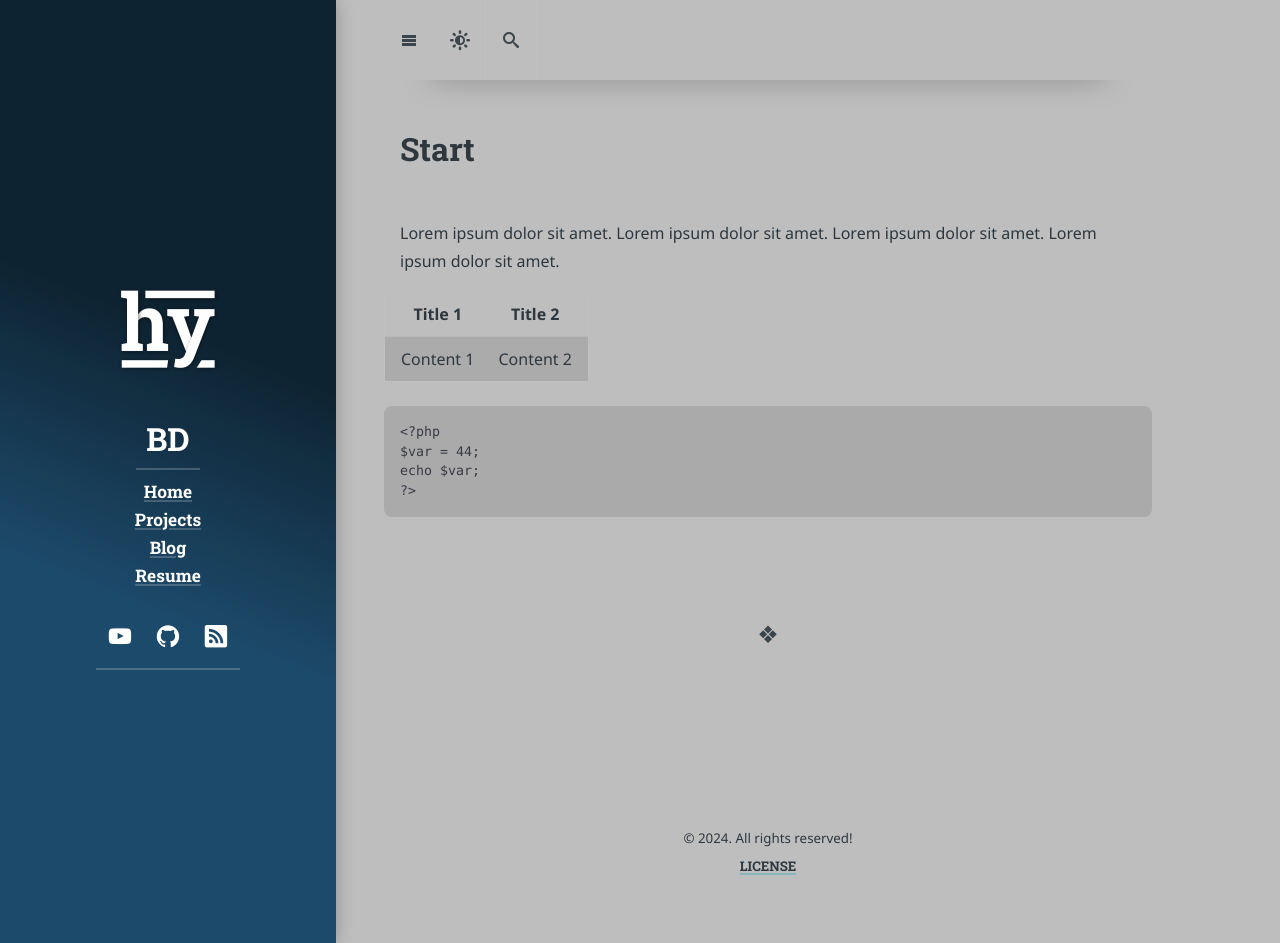
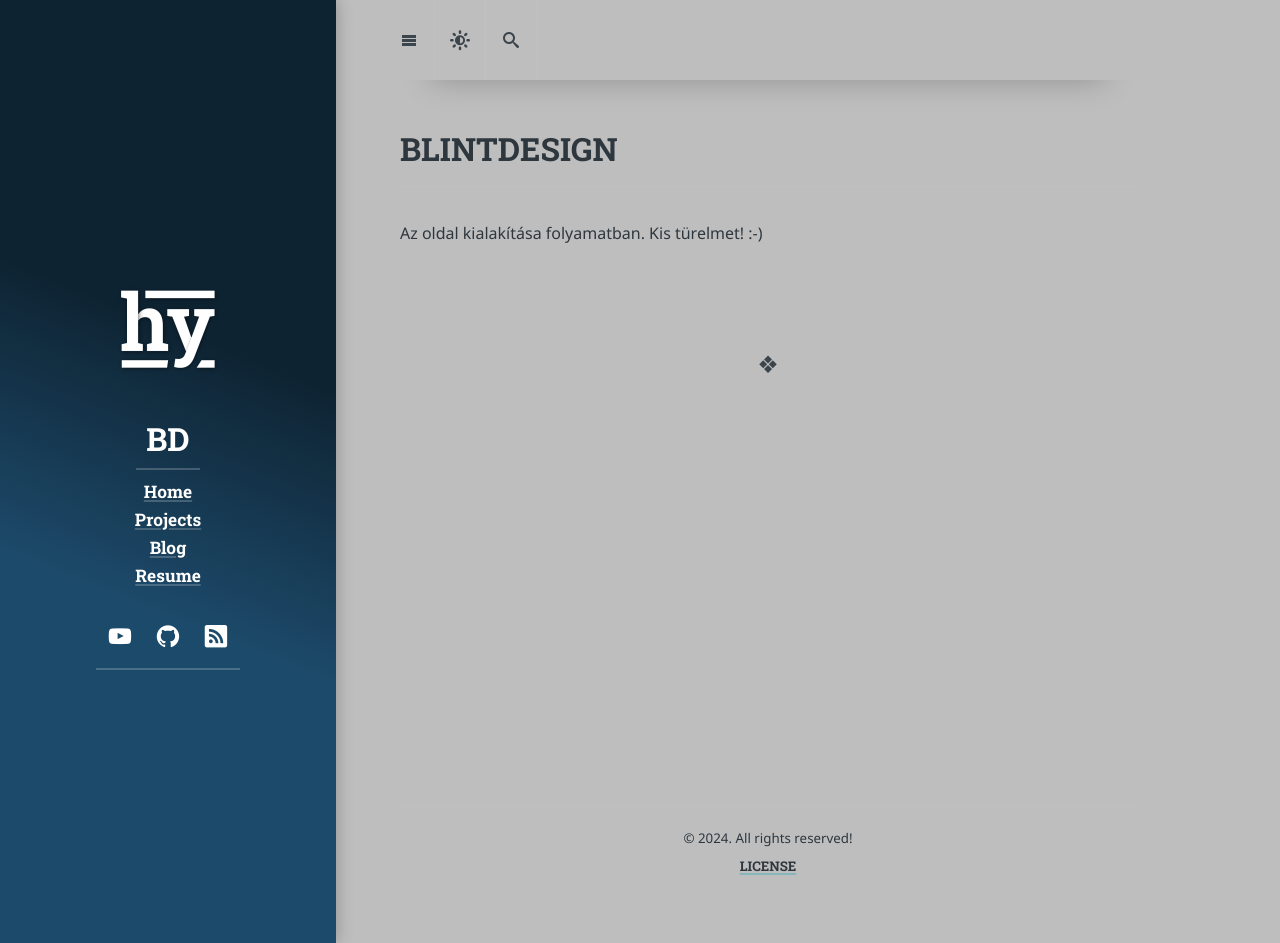
Before and after one commit to blintdesign/blintdesign.github.io, a Jekyll site: the page built from index.md, in a window 1280 px wide and 943 px high. Built offline with Jekyll 4.4.1, drawn with Linux system fonts in a browser that asks for light colours; cached includes are drawn as plain includes; nearby versions of some CDN libraries; some web fonts are replaced; library files that are not in the unit come from our copies.

Commit message:
Update index.md

```diff
--- a/index.md
+++ b/index.md
@@ -1,19 +1,7 @@
 ---
 layout: page
-title: Start
+title: BLINTDESIGN
 sitemap: false
 ---
 
-Lorem ipsum dolor sit amet.
-Lorem ipsum dolor sit amet.
-Lorem ipsum dolor sit amet.
-Lorem ipsum dolor sit amet.
-
-|Title 1|Title 2|
-|--|--|
-|Content 1|Content 2|
-
-    <?php
-    $var = 44;
-    echo $var;
-    ?>
+Az oldal kialakítása folyamatban. Kis türelmet! :-)
```
